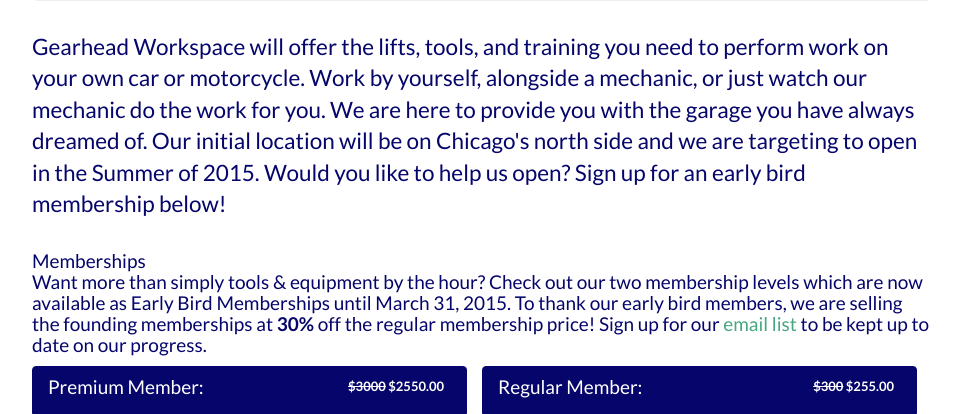
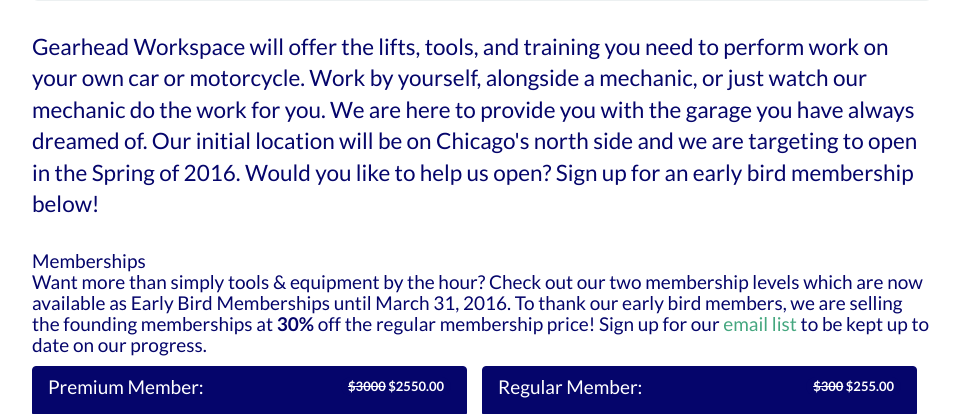
Before and after one commit to GearheadWorkspace/gearheadworkspace, a Django app: page / in a window 1280 px wide. Shown: the part 556-970 px from the top of the page, without its empty margins (158-1118 px from the left). Run offline with Django 3.2, Linux system fonts and the light colour scheme; some libraries are stand-ins or nearby versions.

Commit message:
Update Dates

```diff
--- a/templates/index.html
+++ b/templates/index.html
@@ -18,14 +18,14 @@
 
   <div class="row marketing">
     <p class="lead">
-      Gearhead Workspace will offer the lifts, tools, and training you need to perform work on your own car or motorcycle. Work by yourself, alongside a mechanic, or just watch our mechanic do the work for you. We are here to provide you with the garage you have always dreamed of. Our initial location will be on Chicago's north side and we are targeting to open in the Summer of 2015. Would you like to help us open? Sign up for an early bird membership below!
+      Gearhead Workspace will offer the lifts, tools, and training you need to perform work on your own car or motorcycle. Work by yourself, alongside a mechanic, or just watch our mechanic do the work for you. We are here to provide you with the garage you have always dreamed of. Our initial location will be on Chicago's north side and we are targeting to open in the Spring of 2016. Would you like to help us open? Sign up for an early bird membership below!
     </p>
   </div>
 
     <div class="row">
     <h4>Memberships
     <p>
-      Want more than simply tools &amp; equipment by the hour? Check out our two membership levels which are now available as Early Bird Memberships until March 31, 2015. To thank our early bird members, we are selling the founding memberships at <b>30%</b> off the regular membership price! Sign up for our <a  href="{% url 'membership' %}">email list</a> to be kept up to date on our progress.
+      Want more than simply tools &amp; equipment by the hour? Check out our two membership levels which are now available as Early Bird Memberships until March 31, 2016. To thank our early bird members, we are selling the founding memberships at <b>30%</b> off the regular membership price! Sign up for our <a  href="{% url 'membership' %}">email list</a> to be kept up to date on our progress.
     </p>
 
 	</h4>
--- a/templates/membership.html
+++ b/templates/membership.html
@@ -17,7 +17,7 @@
     </p>
 
     <p>
-      The money you contribute to Gearhead Workspace during the pre-opening phase is considered a donation that is not tax-deductible. We will be using this money to pay lawyers, accountants, and other service providers in the expectation that we will be opening our first garage in the second half of 2015. If for some reason we are not able to open, we cannot guarantee that your donation will be returned to you. Memberships will become valid the day we have our grand opening and the membership period will be for one year after that day. After the first year, you will be invited to continue your membership by choosing from one of the options available at that time.
+      The money you contribute to Gearhead Workspace during the pre-opening phase is considered a donation that is not tax-deductible. We will be using this money to pay lawyers, accountants, and other service providers in the expectation that we will be opening our first garage in the Spring of 2016. If for some reason we are not able to open, we cannot guarantee that your donation will be returned to you. Memberships will become valid the day we have our grand opening and the membership period will be for one year after that day. After the first year, you will be invited to continue your membership by choosing from one of the options available at that time.
     </p>
 </h4>
     {% include "partials/membership_options.html" %}
```
Also changed, not shown: 6 other files.
